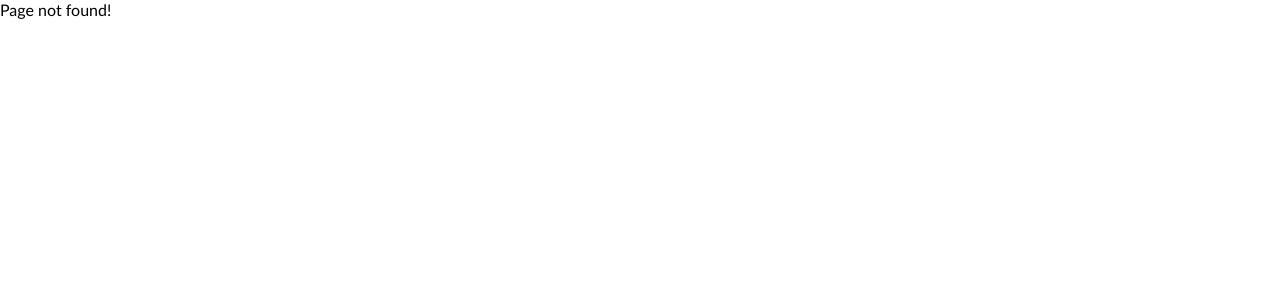
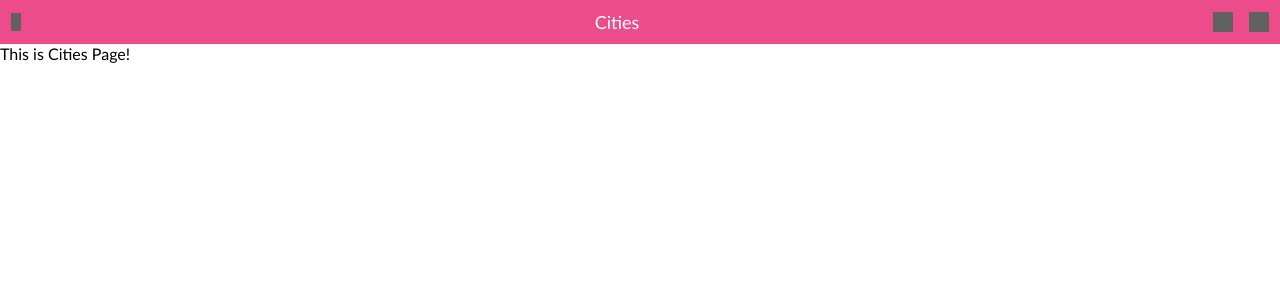
Before and after one commit to jasonfelice/Metrics-Weather, a React (Create React App) app: page /cities in a window 1280 px wide. Before the commit this address had no page. Shown: the top 300 px of the page. Built offline with nearby package versions, Linux system fonts and the light colour scheme; grey boxes are pictures that could not be loaded.

Commit message:
Create Cities page component

```diff
--- a/src/App.js
+++ b/src/App.js
@@ -8,12 +8,14 @@ import {
 import Home from './pages/Home';
 import NoPage from './pages/NoPage';
 import Details from './pages/Details';
+import Cities from './pages/Cities';
 
 const App = () => (
   <Router>
     <Routes>
       <Route path="/" element={<Home />} />
       <Route path="/details" element={<Details />} />
+      <Route path="/cities" element={<Cities />} />
       <Route path="*" element={<NoPage />} />
     </Routes>
   </Router>
--- /dev/null
+++ b/src/pages/Cities.js
@@ -0,0 +1,11 @@
+import React from 'react';
+import Header from '../components/Header';
+
+const Cities = () => (
+  <>
+    <Header heading="Cities" />
+    <div>This is Cities Page!</div>
+  </>
+);
+
+export default Cities;
```
